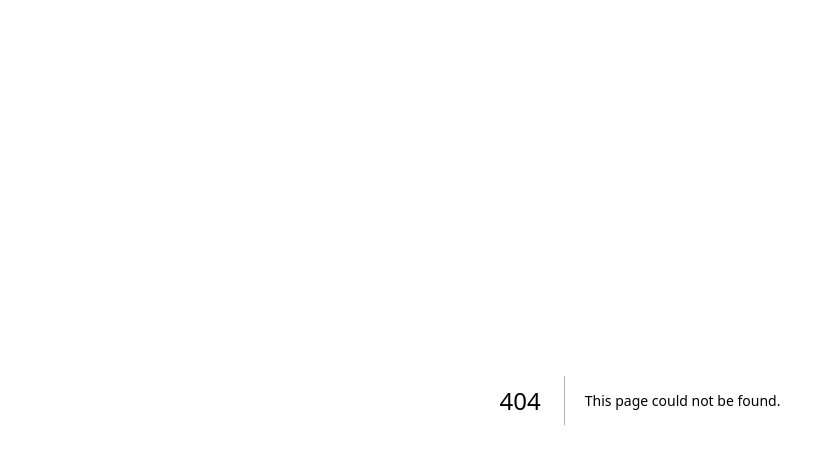
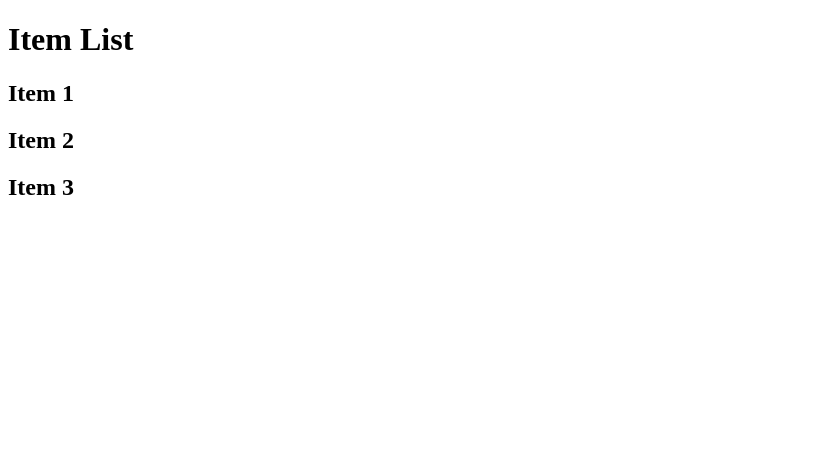
Before and after one commit to ooexiaoo/LearningNextJS, a Next.js app in the folder hello-world/: page /products/1/item in a window 1280 px wide. Before the commit this address had no page. Shown: the top 464 px of the page, without its empty margins (0-835 px from the left). Built offline with nearby package versions, Linux system fonts and the light colour scheme.

Commit message:
Dynamic nested routing

```diff
--- /dev/null
+++ b/hello-world/src/app/products/[productId]/item/page.tsx
@@ -0,0 +1,10 @@
+export default function itemsList() {
+    return(
+        <>
+        <h1>Item List</h1>
+        <h2>Item 1</h2>
+        <h2>Item 2</h2>
+        <h2>Item 3</h2>
+        </>
+    )
+}
```
Also changed, not shown: hello-world/src/app/products/[productId]/item/[itemId]/page.tsx (added, +7 -0 lines).
